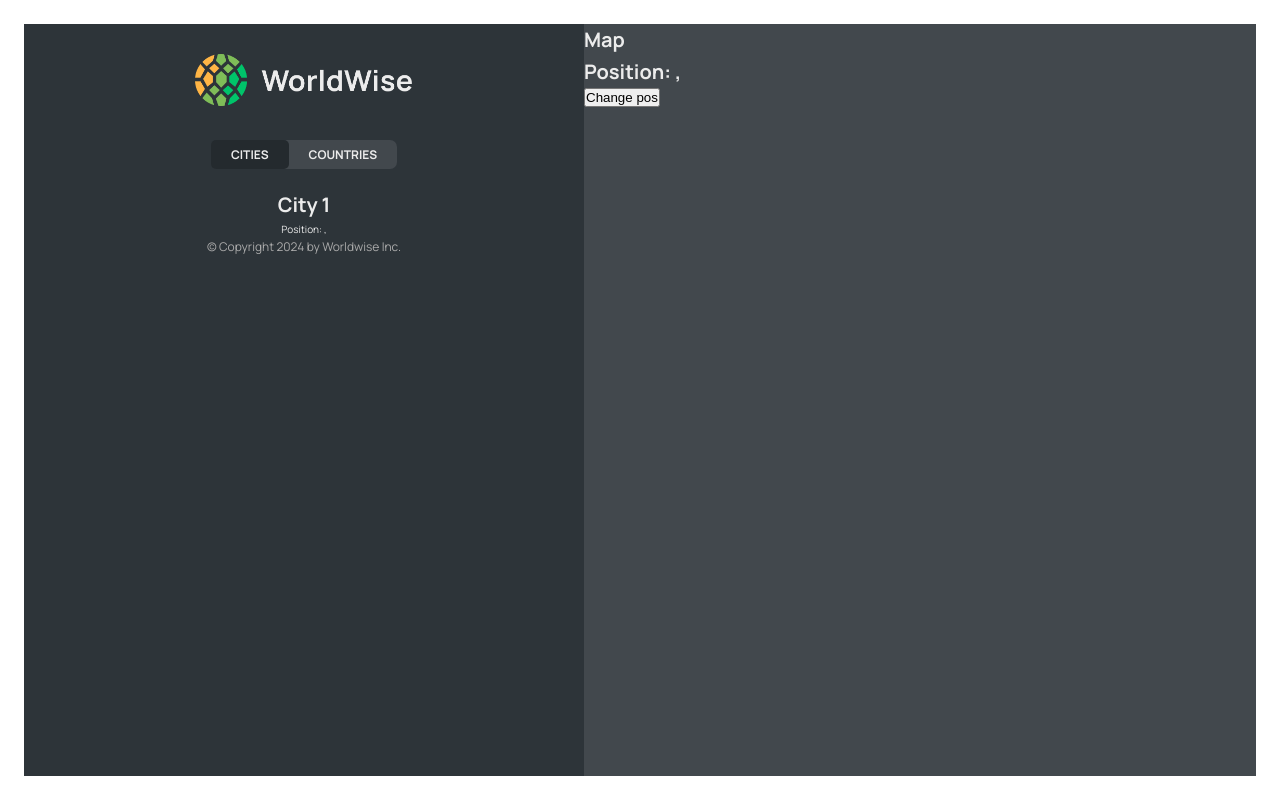
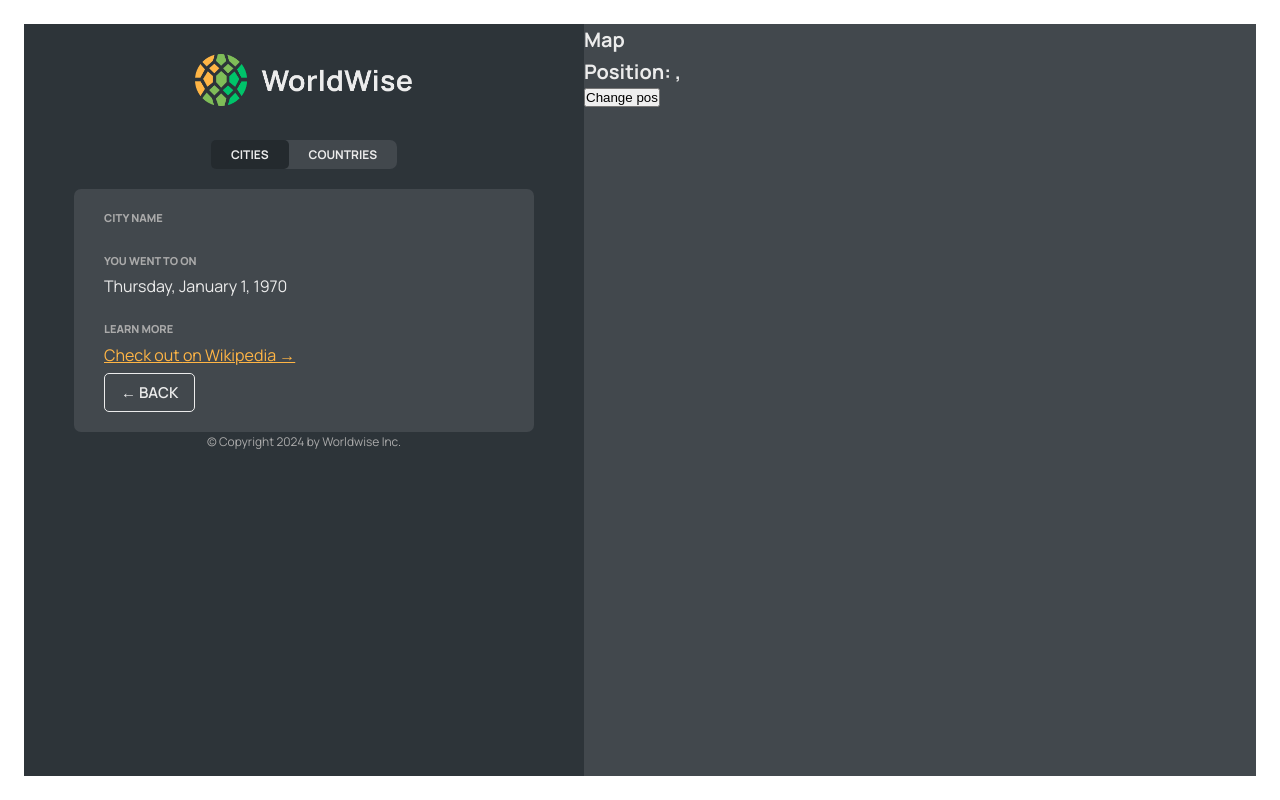
Before and after one commit to sergiobni/react-vite-worldwise, a React (Vite) app: page /app/cities/1 in a window 1280 px wide. Built offline with nearby package versions, Linux system fonts and the light colour scheme; no server answers; data requests are answered from the project's data file.

Commit message:
Creating CitiesContext, consuming and finishing city view

```diff
--- a/src/App.jsx
+++ b/src/App.jsx
@@ -1,5 +1,4 @@
 import { BrowserRouter, Route, Routes, Navigate } from 'react-router-dom';
-import { useEffect, useState } from 'react';
 import Product from './pages/Product';
 import Pricing from './pages/Pricing';
 import Homepage from './pages/Homepage';
@@ -10,29 +9,11 @@
 import CountryList from './Components/CountryList';
 import City from './Components/City';
 import Form from './Components/Form';
-
-const BASE_URL = 'http://localhost:9000';
+import { CitiesProvider } from './contexts/CitiesContext';
 
 function App() {
-  const [cities, setCities] = useState([]);
-  const [isLoading, setIsLoading] = useState(false);
-
-  useEffect(function () {
-    async function fetchCities() {
-      try {
-        setIsLoading(true);
-        const res = await fetch(`${BASE_URL}/cities`);
-        const data = await res.json();
-        setCities(data);
-      } catch {
-        console.error('Error loading data');
-      } finally {
-        setIsLoading(false);
-      }
-    }
-    fetchCities();
-  }, []);
   return (
+    <CitiesProvider>
       <BrowserRouter>
         <Routes>
           <Route path="/" element={<Homepage />} />
@@ -41,20 +22,15 @@
           <Route path="/login" element={<Login />} />
           <Route path="app" element={<AppLayout />}>
             <Route index element={<Navigate replace to="cities" />} />
-          <Route
-            path="cities"
-            element={<CityList cities={cities} isLoading={isLoading} />}
-          />
+            <Route path="cities" element={<CityList />} />
             <Route path="cities/:id" element={<City />} />
-          <Route
-            path="countries"
-            element={<CountryList cities={cities} isLoading={isLoading} />}
-          />
+            <Route path="countries" element={<CountryList />} />
             <Route path="form" element={<Form />} />
           </Route>
           <Route path="*" element={<PageNotFound />} />
         </Routes>
       </BrowserRouter>
+    </CitiesProvider>
   );
 }
 
--- /dev/null
+++ b/src/Components/BackButton.jsx
@@ -0,0 +1,19 @@
+import { useNavigate } from 'react-router-dom';
+import Button from './Button';
+
+function BackButton() {
+  const navigate = useNavigate();
+  return (
+    <Button
+      type="back"
+      onClick={e => {
+        e.preventDefault();
+        navigate(-1);
+      }}
+    >
+      &larr; Back
+    </Button>
+  );
+}
+
+export default BackButton;
--- a/src/Components/City.jsx
+++ b/src/Components/City.jsx
@@ -1,5 +1,9 @@
-import { useParams, useSearchParams } from 'react-router-dom';
+import { useParams } from 'react-router-dom';
 import styles from './City.module.css';
+import { useEffect } from 'react';
+import { useCities } from '../contexts/CitiesContext';
+import Spinner from './Spinner';
+import BackButton from './BackButton';
 
 const formatDate = date =>
   new Intl.DateTimeFormat('en', {
@@ -10,63 +14,59 @@
   }).format(new Date(date));
 
 function City() {
+  //Getting the ID selected from the url after clicking the element
   const { id } = useParams();
-  const [searchParams, setSearchParams] = useSearchParams();
-  const lat = searchParams.get('lat');
-  const lng = searchParams.get('lng');
+  //Function from context provider, fetch data from the selected ID, and receives it as currentCity
+  const { getCity, currentCity, isLoading } = useCities();
 
-  // TEMP DATA
-  const currentCity = {
-    cityName: 'Lisbon',
-    emoji: '🇵🇹',
-    date: '2027-10-31T15:59:59.138Z',
-    notes: 'My favorite city so far!',
-  };
+  useEffect(
+    function () {
+      getCity(id);
+    },
+    [id]
+  );
 
   const { cityName, emoji, date, notes } = currentCity;
 
+  //Hooks always needs to be called in the same order, so we call the spinner after useEffect finishes job
+  if (isLoading) return <Spinner />;
+
   return (
-    <>
-      <h1>City {id}</h1>
-      <p>
-        Position: {lat},{lng}
-      </p>
-    </>
+    <div className={styles.city}>
+      <div className={styles.row}>
+        <h6>City name</h6>
+        <h3>
+          <span>{emoji}</span> {cityName}
+        </h3>
+      </div>
+
+      <div className={styles.row}>
+        <h6>You went to {cityName} on</h6>
+        <p>{formatDate(date || null)}</p>
+      </div>
+
+      {notes && (
+        <div className={styles.row}>
+          <h6>Your notes</h6>
+          <p>{notes}</p>
+        </div>
+      )}
+
+      <div className={styles.row}>
+        <h6>Learn more</h6>
+        <a
+          href={`https://en.wikipedia.org/wiki/${cityName}`}
+          target="_blank"
+          rel="noreferrer"
+        >
+          Check out {cityName} on Wikipedia &rarr;
+        </a>
+        <div>
+          <BackButton />
+        </div>
+      </div>
+    </div>
   );
-
-  // return (
-  //   <div className={styles.city}>
-  //     <div className={styles.row}>
-  //       <h6>City name</h6>
-  //       <h3>
-  //         <span>{emoji}</span> {cityName}
-  //       </h3>
-  //     </div>
-
-  //     <div className={styles.row}>
-  //       <h6>You went to {cityName} on</h6>
-  //       <p>{formatDate(date || null)}</p>
-  //     </div>
-
-  //     {notes && (
-  //       <div className={styles.row}>
-  //         <h6>Your notes</h6>
-  //         <p>{notes}</p>
-  //       </div>
-  //     )}
-
-  //     <div className={styles.row}>
-  //       <h6>Learn more</h6>
-  //       <a
-  //         href={`https://en.wikipedia.org/wiki/${cityName}`}
-  //         target="_blank"
-  //         rel="noreferrer"
-  //       >
-  //         Check out {cityName} on Wikipedia &rarr;
-  //       </a>
-  //     </div>
-  //   </div>
-  // );
 }
 
 export default City;
--- a/src/Components/City.module.css
+++ b/src/Components/City.module.css
@@ -9,6 +9,10 @@
   display: flex;
   flex-direction: column;
   gap: 2rem;
+}
+
+.city::-webkit-scrollbar {
+  width: 0;
 }
 
 .row {
--- a/src/Components/CityItem.jsx
+++ b/src/Components/CityItem.jsx
@@ -1,5 +1,6 @@
 import { Link } from 'react-router-dom';
 import styles from './CityItem.module.css';
+import { useCities } from '../contexts/CitiesContext';
 
 const formatDate = date =>
   new Intl.DateTimeFormat('en', {
@@ -9,12 +10,15 @@
   }).format(new Date(date));
 
 function CityItem({ city }) {
+  const { currentCity } = useCities();
   const { cityName, emoji, date, id, position } = city;
   console.log(position);
   return (
     <li>
       <Link
-        className={styles.cityItem}
+        className={`${styles.cityItem} ${
+          id === currentCity.id ? styles['cityItem--active'] : ''
+        }`}
         to={`${id}?lat=${position.lat}&lng=${position.lng}`}
       >
         <span className={styles.emoji}>{emoji}</span>
--- a/src/Components/CityList.jsx
+++ b/src/Components/CityList.jsx
@@ -2,7 +2,10 @@
 import styles from './CityList.module.css';
 import Spinner from './Spinner';
 import Message from './Message';
-function CityList({ cities, isLoading }) {
+import { useCities } from '../contexts/CitiesContext';
+
+function CityList() {
+  const { cities, isLoading } = useCities();
   if (isLoading) return <Spinner />;
   if (!cities.length)
     return (
--- a/src/Components/CountryList.jsx
+++ b/src/Components/CountryList.jsx
@@ -2,7 +2,11 @@
 import styles from './CountryList.module.css';
 import Spinner from './Spinner';
 import Message from './Message';
-function CountryList({ cities, isLoading }) {
+import { useCities } from '../contexts/CitiesContext';
+
+function CountryList() {
+  const { cities, isLoading } = useCities();
+
   if (isLoading) return <Spinner />;
   if (!cities.length)
     return (
--- a/src/Components/Form.jsx
+++ b/src/Components/Form.jsx
@@ -4,7 +4,7 @@
 
 import styles from './Form.module.css';
 import Button from './Button';
-import { useNavigate } from 'react-router-dom';
+import BackButton from './BackButton';
 
 export function convertToEmoji(countryCode) {
   const codePoints = countryCode
@@ -15,7 +15,6 @@
 }
 
 function Form() {
-  const navigate = useNavigate();
   const [cityName, setCityName] = useState('');
   const [country, setCountry] = useState('');
   const [date, setDate] = useState(new Date());
@@ -49,15 +48,7 @@
 
       <div className={styles.buttons}>
         <Button type="primary">Add</Button>
-        <Button
-          type="back"
-          onClick={e => {
-            e.preventDefault();
-            navigate(-1);
-          }}
-        >
-          &larr; Back
-        </Button>
+        <BackButton />
       </div>
     </form>
   );
--- /dev/null
+++ b/src/contexts/CitiesContext.jsx
@@ -0,0 +1,53 @@
+import { createContext, useContext, useEffect, useState } from 'react';
+
+const CitiesContext = createContext();
+
+const BASE_URL = 'http://localhost:9000';
+
+function CitiesProvider({ children }) {
+  const [cities, setCities] = useState([]);
+  const [isLoading, setIsLoading] = useState(false);
+  const [currentCity, setCurrentCity] = useState({});
+
+  useEffect(function () {
+    async function fetchCities() {
+      try {
+        setIsLoading(true);
+        const res = await fetch(`${BASE_URL}/cities`);
+        const data = await res.json();
+        setCities(data);
+      } catch {
+        console.error('Error loading data');
+      } finally {
+        setIsLoading(false);
+      }
+    }
+    fetchCities();
+  }, []);
+
+  async function getCity(id) {
+    try {
+      setIsLoading(true);
+      const res = await fetch(`${BASE_URL}/cities/${id}`);
+      const data = await res.json();
+      setCurrentCity(data);
+    } catch {
+      console.error('Error loading data');
+    } finally {
+      setIsLoading(false);
+    }
+  }
+
+  return (
+    <CitiesContext.Provider value={{ cities, isLoading, currentCity, getCity }}>
+      {children}
+    </CitiesContext.Provider>
+  );
+}
+function useCities() {
+  const context = useContext(CitiesContext);
+  if (context === undefined)
+    throw new Error('Cities context was used outside of the cities provider');
+  return context;
+}
+export { CitiesProvider, useCities };
```
Lines whose indentation alone changed are shown as unchanged.
